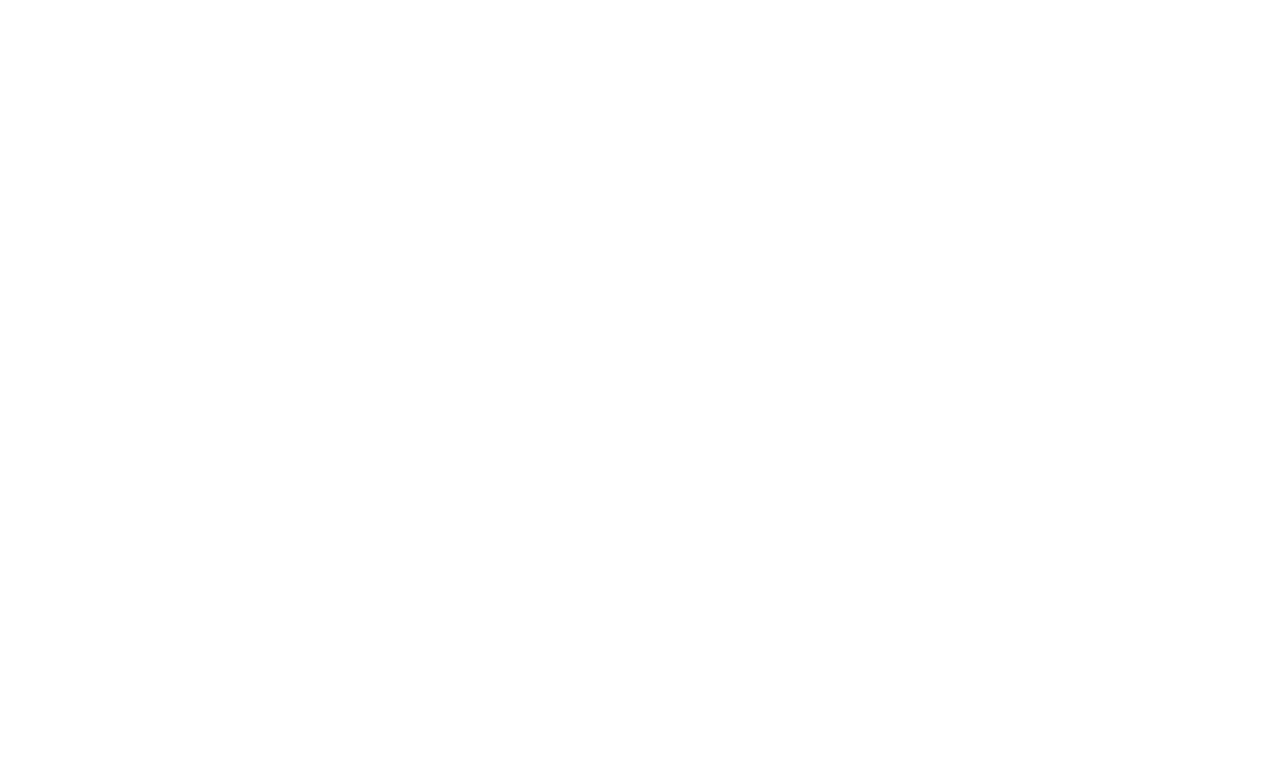
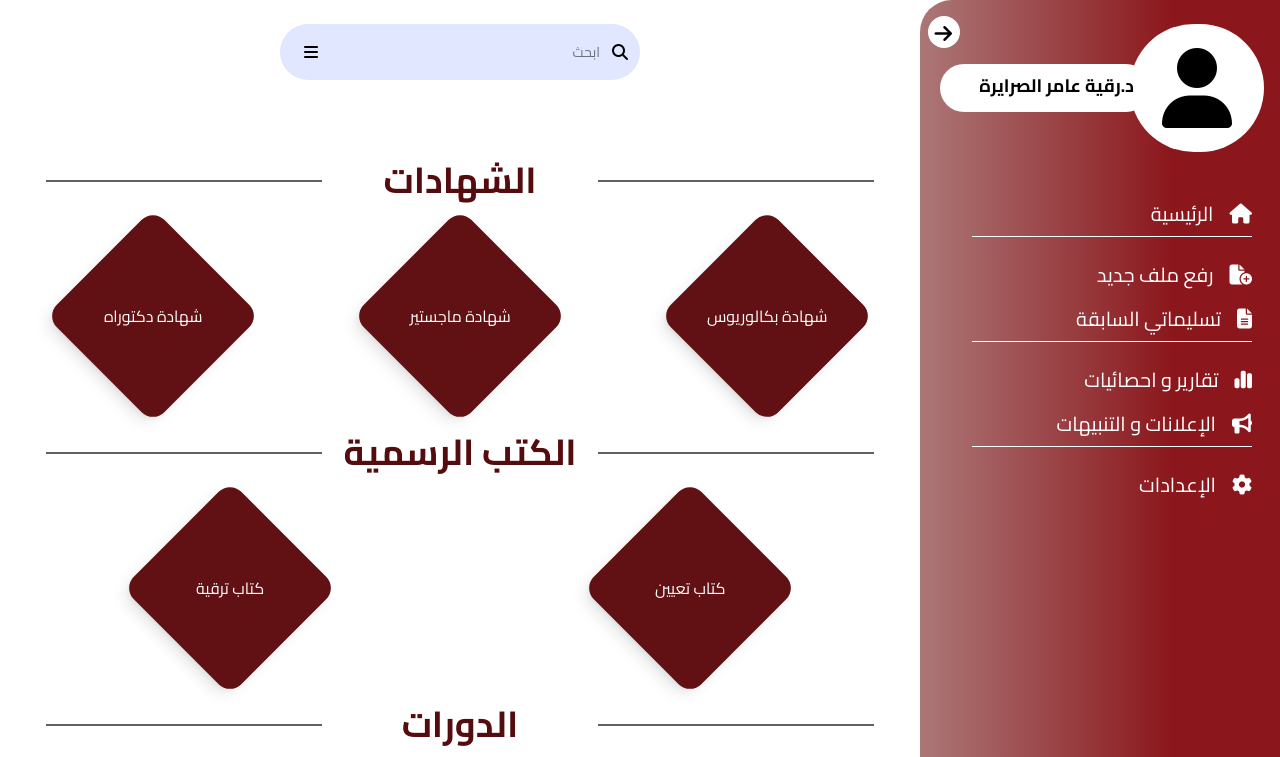
Before and after one commit to Mustafa21Naser21/CADQA_System, a React (Vite) app: page /Academic_Staff_Home in a window 1280 px wide. Before the commit this address had no page. Shown: the top 757 px of the page. Built offline with nearby package versions, Linux system fonts and the light colour scheme.

Commit message:
new updat

```diff
--- a/src/App.jsx
+++ b/src/App.jsx
@@ -2,7 +2,8 @@ import React from 'react';
 import './main.css';
 import { Route,Routes,BrowserRouter} from 'react-router-dom';
 import Login from './Components/Login';
-import Academic_Staff_Interface from './Components/Academic_Staff_Interface';
+import Academic_Staff_Home from './Components/Academic_Staff_Home';
+import Employee_Home from './Components/Employee_Home';
 
 
 function App() {
@@ -14,7 +15,8 @@ function App() {
     <Routes>
 
       <Route path='/' index element={<Login />}/>
-      <Route path='Academic_Staff_Interface'  element={<Academic_Staff_Interface />}/>
+      <Route path='Academic_Staff_Home'  element={<Academic_Staff_Home />}/>
+      <Route path='Employee_Home'  element={<Employee_Home />}/>
 
     </Routes>
     </BrowserRouter>
--- a/src/Components/Academic_Staff_Interface.jsx
+++ b/src/Components/Academic_Staff_Home.jsx
@@ -1,8 +1,8 @@
 import React from 'react'
 import { useState,useEffect } from 'react'
-import Sidebar_Academic_Staff from '../global/Sidebar_Academic_Staff';
+import Sidebar_Academic_Staff from '../Sidebar/Sidebar_Academic_Staff';
 
-export default function Academic_Staff_Interface() {
+export default function Academic_Staff_Home() {
 
       const [open, setOpen] = useState(window.innerWidth > 640); // مغلق  على الشاشات الصغيرة
 
--- /dev/null
+++ b/src/Components/Employee_Home.jsx
@@ -0,0 +1,11 @@
+import React from 'react'
+
+export default function Employee_Home() {
+  return (
+    <>
+      <section>
+
+      </section>
+    </>
+  )
+}
--- a/src/Components/Login.jsx
+++ b/src/Components/Login.jsx
@@ -83,7 +83,7 @@ export default function Login() {
 
             <h2 style={{color:'#4C5A88'}} className='mt-2 text-sm english-text text-end ml-22 transition-opacity hover:opacity-80 max-xl:ml-14 max-lg:ml-8'><a href="">?forgot your password</a></h2>
 
-            <button style={{backgroundColor:'var(--primary-color)'}} className='w-40 h-14 mt-8 text-xl rounded-xl  text-white cursor-pointer transition-opacity hover:opacity-80'> <Link to="Academic_Staff_Interface">تسجيل الدخول</Link> </button>
+            <button style={{backgroundColor:'var(--primary-color)'}} className='w-40 h-14 mt-8 text-xl rounded-xl  text-white cursor-pointer transition-opacity hover:opacity-80'> <Link to="Academic_Staff_Home">تسجيل الدخول</Link> </button>
           </form>
 
         </div>
```
Also changed, not shown: src/Sidebar/Sidebar_Academic_Staff.jsx (renamed from src/global/Sidebar_Academic_Staff.jsx).
